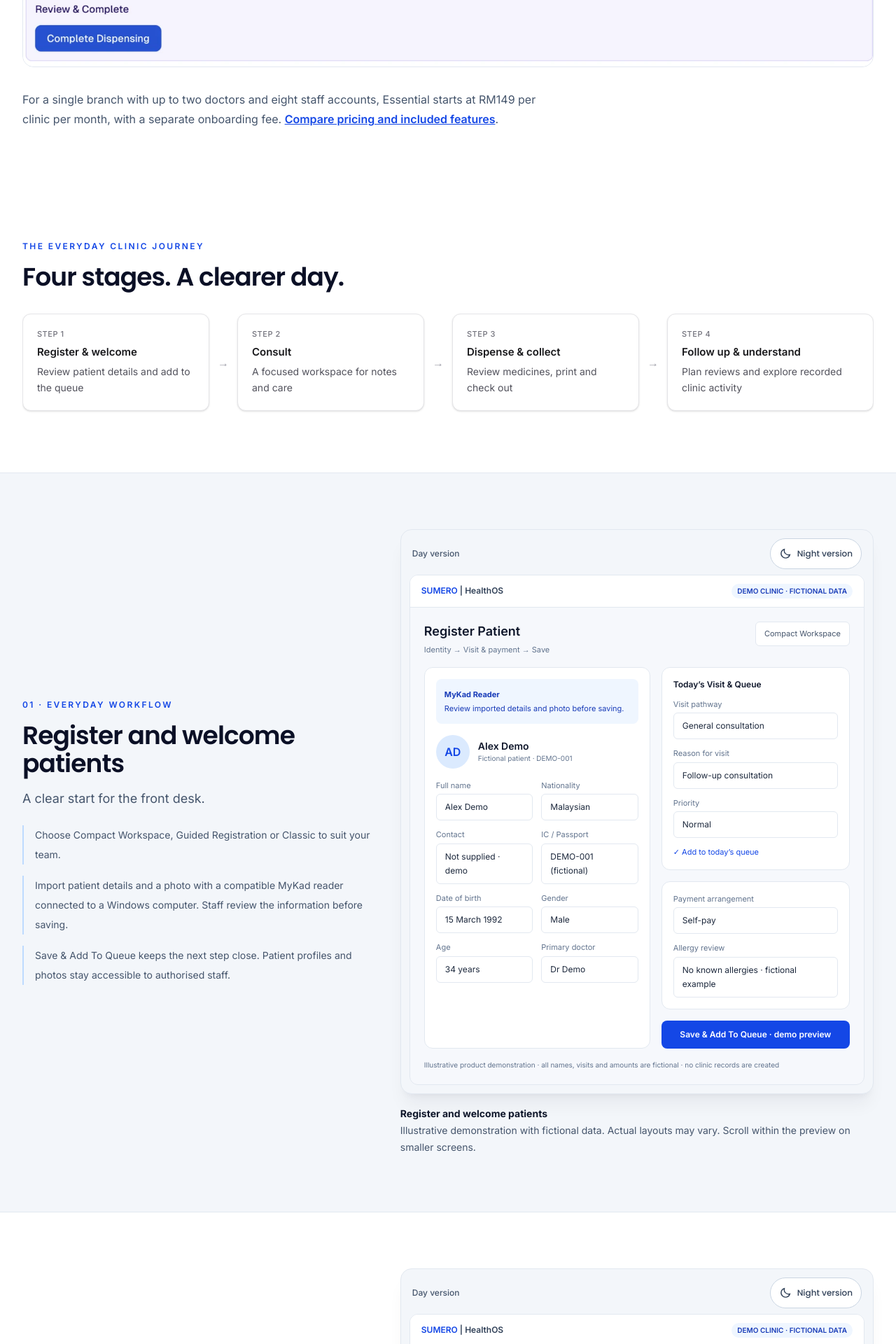
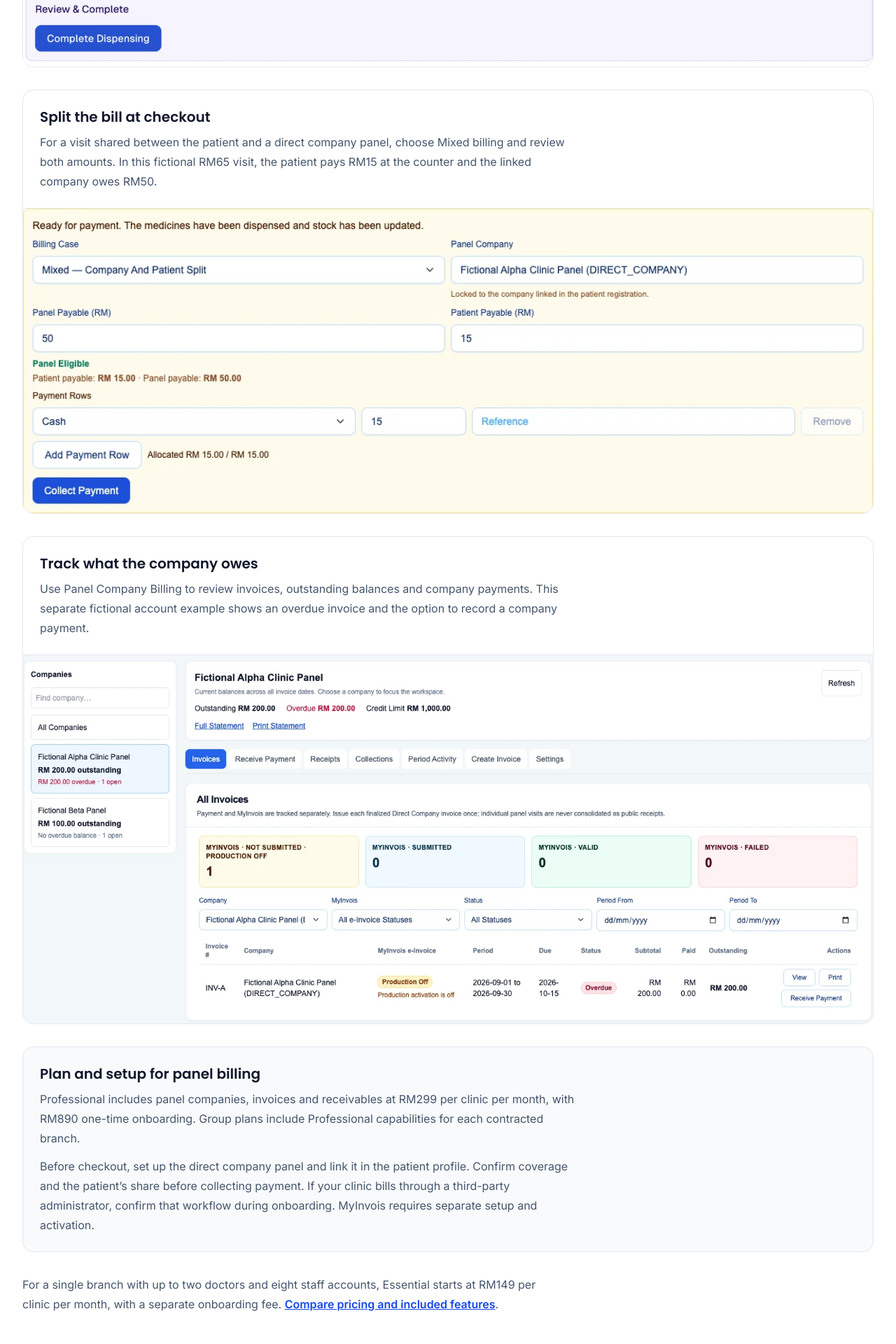
Before and after one commit to Kjayamani96/sumero-technologies, a Next.js app in the folder sumero-technologies/: page /products/sumero-healthos in a window 1280 px wide. Shown: the part 3060-4980 px from the top of the page at 70% size. Built offline with nearby package versions, Linux system fonts and the light colour scheme.

Commit message:
Show panel billing and checkout in HealthOS walkthrough

```diff
--- a/sumero-technologies/components/marketing/SumeroHealthOSContent.tsx
+++ b/sumero-technologies/components/marketing/SumeroHealthOSContent.tsx
@@ -36,6 +36,22 @@ const walkthrough = [
     title: "Review medicines and move to checkout",
     description: "Dispensary staff check instructions and quantities, prepare labels and move to checkout to collect payment.",
     alt: "HealthOS medicine review showing prescription directions, stock, label status and the checkout step",
+  },
+  {
+    image: "panel-checkout",
+    width: 1168,
+    height: 418,
+    title: "Split the bill at checkout",
+    description: "For a visit shared between the patient and a direct company panel, choose Mixed billing and review both amounts. In this fictional RM65 visit, the patient pays RM15 at the counter and the linked company owes RM50.",
+    alt: "HealthOS mixed checkout with Fictional Alpha Clinic Panel, RM15 in cash from the patient and RM50 payable by the company",
+  },
+  {
+    image: "panel-receivables",
+    width: 1556,
+    height: 674,
+    title: "Track what the company owes",
+    description: "Use Panel Company Billing to review invoices, outstanding balances and company payments. This separate fictional account example shows an overdue invoice and the option to record a company payment.",
+    alt: "HealthOS company billing screen with fictional panel companies and an overdue invoice",
   },
 ];
 
@@ -210,6 +226,22 @@ export function SumeroHealthOSContent() {
             );
           })}
         </ol>
+        <div className="mt-8 rounded-2xl border border-slate-200 bg-slate-50 p-5 sm:p-6">
+          <h3 className="text-xl font-semibold text-slate-900">Plan and setup for panel billing</h3>
+          <p className="mt-2 max-w-3xl leading-7 text-slate-600">
+            Professional includes panel companies, invoices and receivables at{" "}
+            {formatRm(PRICING.professional.monthly)} per clinic per month, with{" "}
+            {formatRm(PRICING.onboarding.professional)} one-time onboarding.
+            Group plans include Professional capabilities for each contracted branch.
+          </p>
+          <p className="mt-3 max-w-3xl leading-7 text-slate-600">
+            Before checkout, set up the direct company panel and link it in the
+            patient profile. Confirm coverage and the patient’s share before
+            collecting payment. If your clinic bills through a third-party
+            administrator, confirm that workflow during onboarding. MyInvois
+            requires separate setup and activation.
+          </p>
+        </div>
         <p className="mt-8 max-w-3xl leading-7 text-slate-600">
           For a single branch with up to two doctors and eight staff accounts,
           Essential starts at {formatRm(PRICING.essential.monthly)} per clinic
```
Also changed, not shown: sumero-technologies/public/marketing/walkthrough/panel-checkout.webp (added), sumero-technologies/public/marketing/walkthrough/panel-receivables.webp (added).
